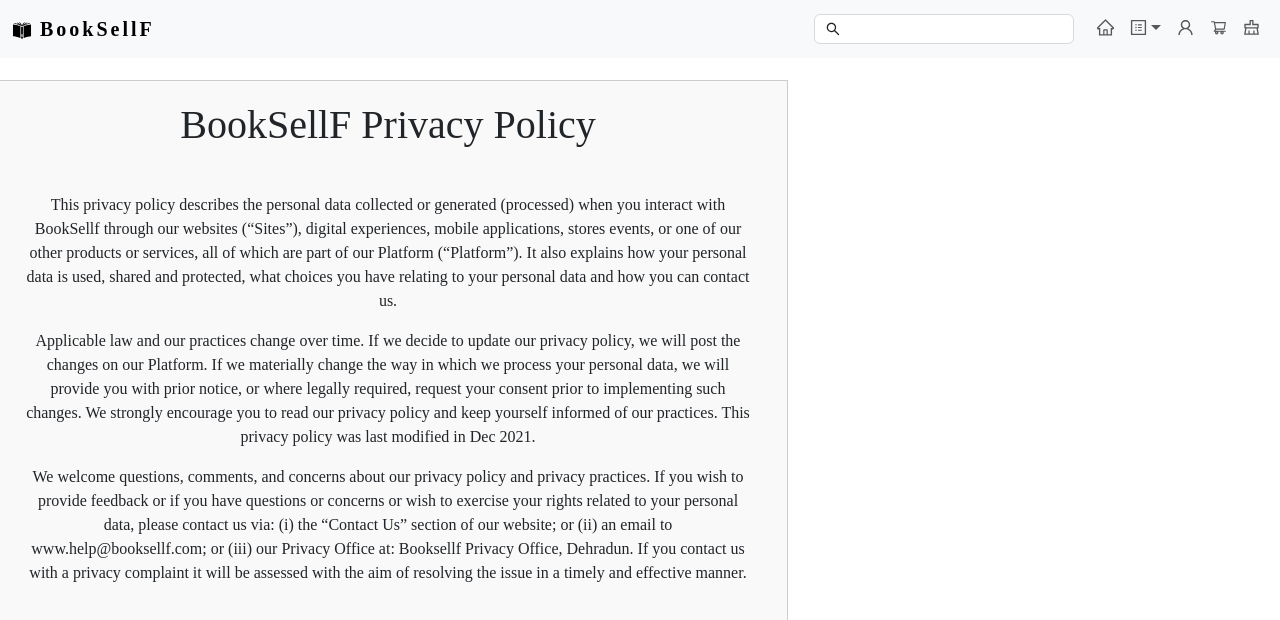
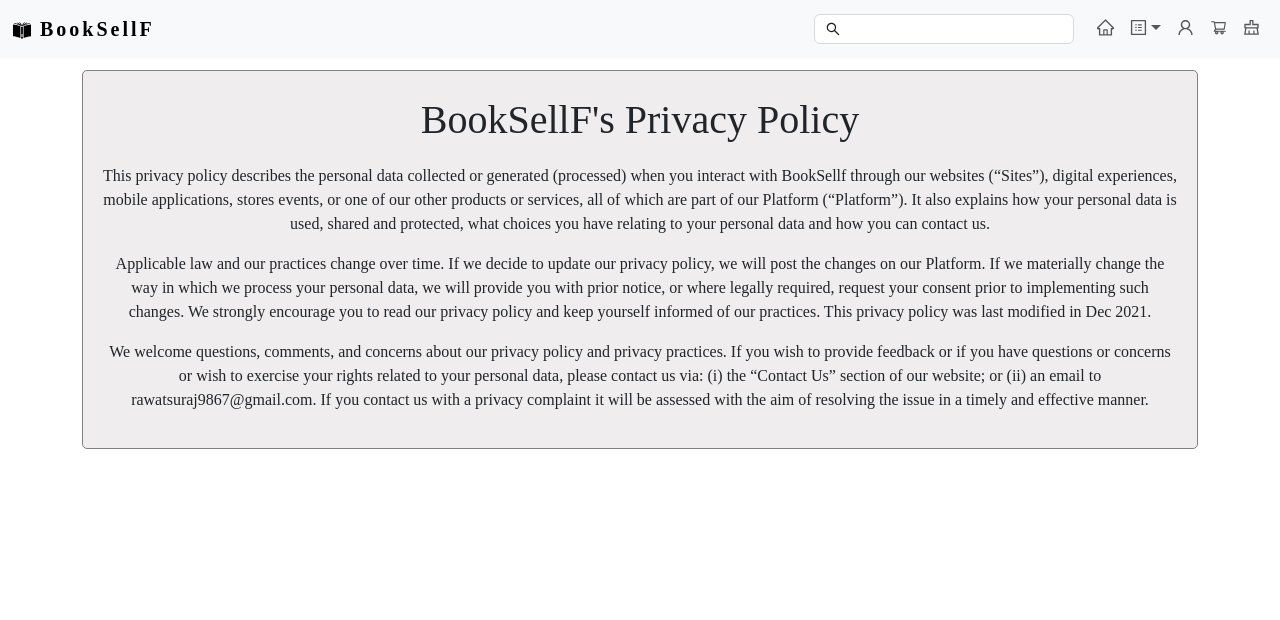
Before and after one commit to vaibhavrawat24/BookSellF, a React (Create React App) app in the folder client/: page /policy in a window 1280 px wide. Shown: the top 620 px of the page. Built offline with nearby package versions, Linux system fonts and the light colour scheme; no server answers.

Commit message:
updated policy page

```diff
--- a/client/src/pages/Policy.js
+++ b/client/src/pages/Policy.js
@@ -6,22 +6,12 @@
 const Policy = () => {
   return (
     <Layout title={"Privacy Policy"}>
-      <div
-        className="text-center row privacy"
-        style={{
-          fontFamily: "Calisto MT, serif",
-        }}
-        // style={{
-        //   fontFamily: "Calisto MT, serif",
-        //   display: "flex",
-        //   flexDirection: "column",
-        //   alignItems: "center",
-        //   justifyContent: "center",
-        // }}
-      >
-        <div>
-          <h1 className="text-center">BookSellF Privacy Policy</h1>
-          <br />
+      <div className="container" style={{ fontFamily: "Calisto MT, serif" }}>
+        <div className="rectangular-box">
+          <h1 className="text-centre" style={{ marginTop: "5px" }}>
+            BookSellF's Privacy Policy
+          </h1>
+
           <p>
             This privacy policy describes the personal data collected or
             generated (processed) when you interact with BookSellf through our
@@ -47,8 +37,7 @@
             you have questions or concerns or wish to exercise your rights
             related to your personal data, please contact us via: (i) the
             “Contact Us” section of our website; or (ii) an email to
-            www.help@booksellf.com; or (iii) our Privacy Office at: Booksellf
-            Privacy Office, Dehradun. If you contact us with a privacy complaint
+            rawatsuraj9867@gmail.com. If you contact us with a privacy complaint
             it will be assessed with the aim of resolving the issue in a timely
             and effective manner.
           </p>
--- a/client/src/styles/homepage.css
+++ b/client/src/styles/homepage.css
@@ -590,3 +590,14 @@
   margin-top: 10px;
   overflow-y: scroll;
 }
+
+.rectangular-box {
+  margin-top: 70px;
+  border: 1px solid grey;
+  background-color: #fff;
+  padding: 20px;
+  width: 100%;
+  border-radius: 5px;
+  text-align: center;
+  background-color: #efeded;
+}
```
